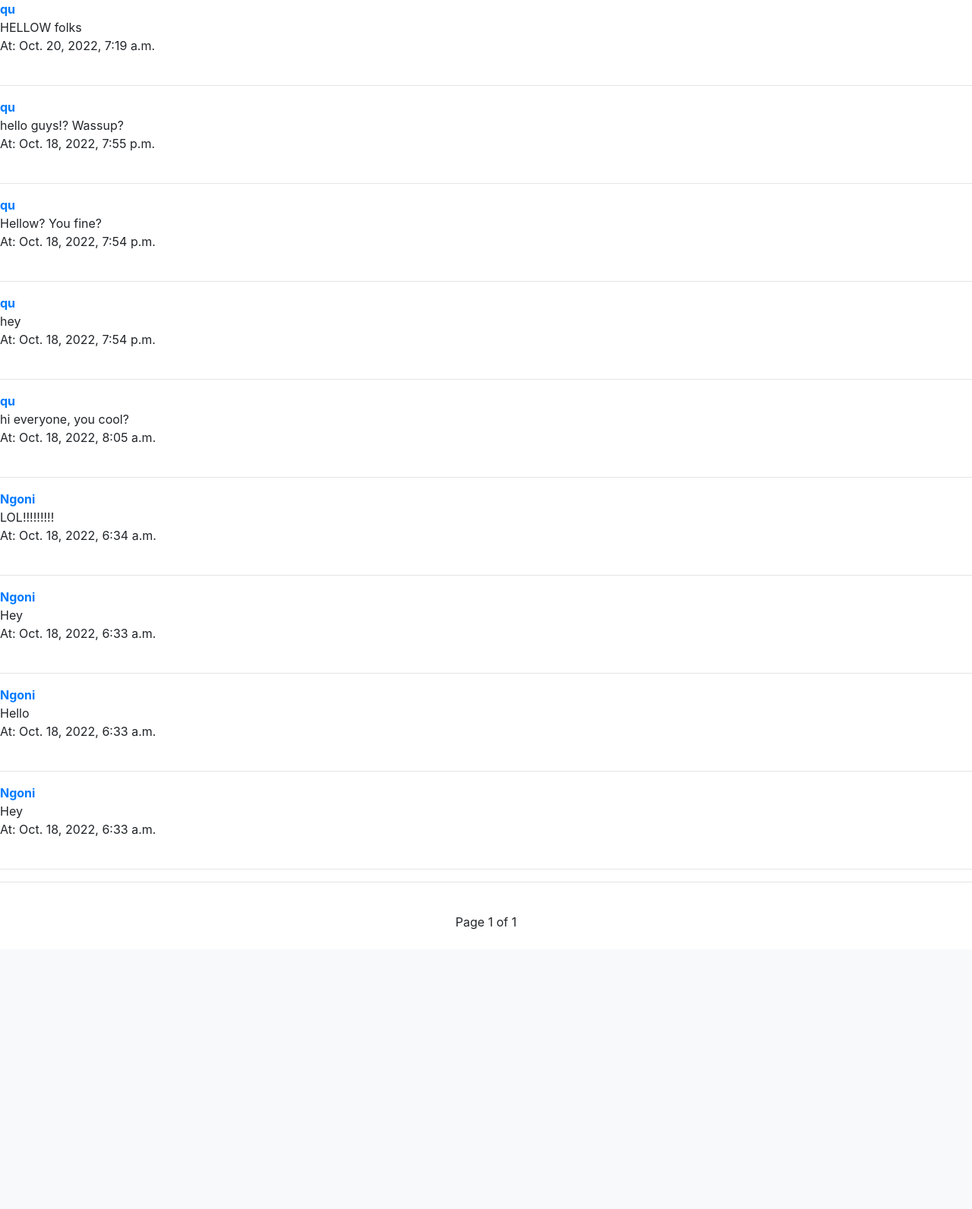
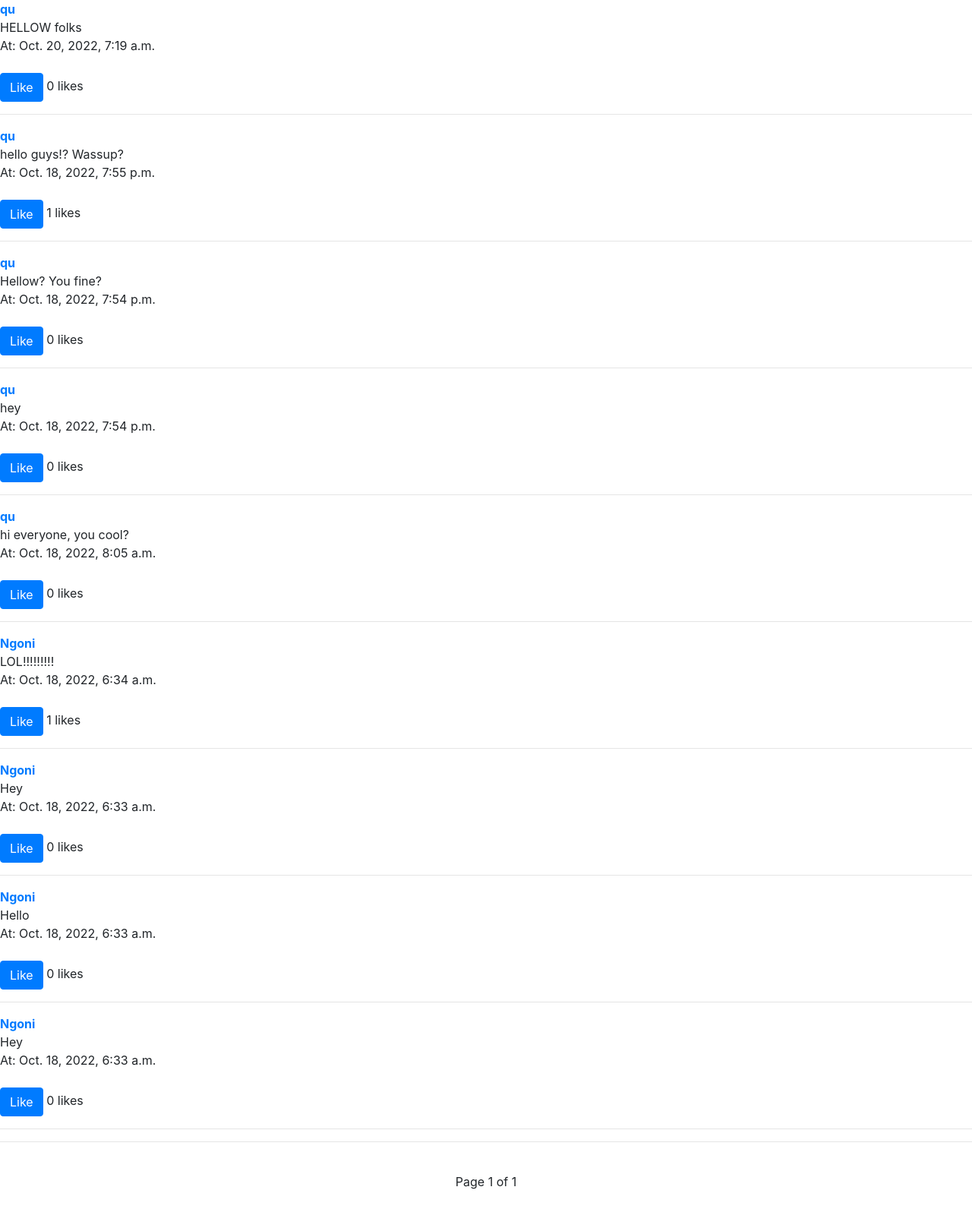
Before and after one commit to iamenochchirima/Network, a Django app: page /following in a window 1280 px wide. Shown: the part 56-1648 px from the top of the page at 76% size. Before the commit the page ends 1280 px from the top, so only its background shows below. Run offline with Django 3.2, Linux system fonts and the light colour scheme; a user stored in the database is signed in; data comes from the database, SQL or seed files in the repository; both versions use the stored data as it was after the commit; some libraries are stand-ins or nearby versions.

Commit message:
Updated a lil sumn on like/unlike!

```diff
--- a/project4/network/templates/network/following_page.html
+++ b/project4/network/templates/network/following_page.html
@@ -2,13 +2,23 @@
 
 {% block body %}
 {% for post in post %}
-<div class="post_item index_post">
+<div class="post_item index_post" value="{{post.id}}">
     <strong><a href="{% url 'profile' post.author %}">{{post.author}}</a></strong>
-    <div class="post-body" value="{{post.id}}">
+    <div class="post-body">
        <div class="original">{{ post.body }}</div>
        <div class="time">At: {{ post.date }}</div>
     </div>
     <br>
+    <div class="like-post">
+        <form>
+            {% if request.user in post.likes.all %}
+            <button class="btn btn-primary like-btn" id="unlike" value="{{post.id}}">Unlike</button>
+            {% else %}
+            <button class="btn btn-primary like-btn"  id="like" value="{{post.id}}">Like</button>
+            {% endif %}
+            <span class="likes-count">{{ post.total_likes }}</span> likes
+        </form>
+    </div>
     <hr>
 </div>
     {% endfor %}
--- a/project4/network/templates/network/index.html
+++ b/project4/network/templates/network/index.html
@@ -22,7 +22,6 @@
         <br>
         <div class="like-post">
             <form>
-
                 {% if request.user in post.likes.all %}
                 <button class="btn btn-primary like-btn" id="unlike" value="{{post.id}}">Unlike</button>
                 {% else %}
```
Also changed, not shown: project4/network/templates/network/profile_page.html (+12 -2 lines), project4/db.sqlite3.
